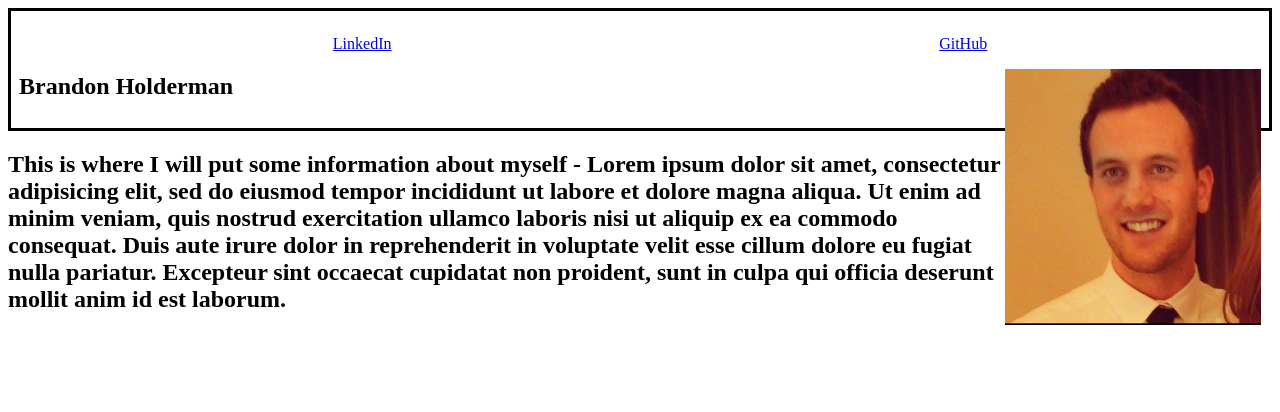
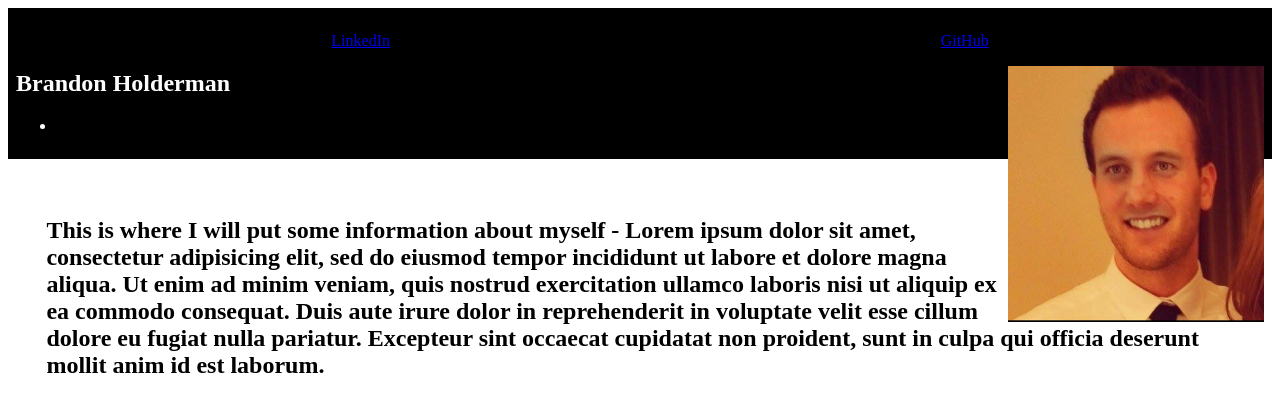
Before and after one commit to bhold6160/portfolio, a plain HTML site: page index.html in a window 1280 px wide. Drawn offline with Linux system fonts and the light colour scheme.

Commit message:
working on css layout of header

```diff
--- a/index.html
+++ b/index.html
@@ -3,6 +3,7 @@
 <head>
   <meta charset="utf-8">
   <link rel="stylesheet" href="style.css">
+  <!-- <link rel="stylesheet" href="vendor/normalize.css"> -->
   <link rel="icon" type="image/x-icon" href="https://avatars2.githubusercontent.com/u/18607604?v=3&s=200">
   <meta name="viewport" content="width=device-width, initial-scale=1.0">
   <title>Brandon Holderman</title>
@@ -17,12 +18,18 @@
     </nav>
     <img class="my-pic" src="images/Picture.jpg">
     <section>
-      <h1>Brandon Holderman</h1>
+      <h1 class="ontop">Brandon Holderman</h1>
+      <ul>
+        <li></li>
+      </ul>
     </section>
   </header>
-  <main>
+  <main class="about-me">
     <h2>This is where I will put some information about myself - Lorem ipsum dolor sit amet, consectetur adipisicing elit, sed do eiusmod tempor incididunt ut labore et dolore magna aliqua. Ut enim ad minim veniam, quis nostrud exercitation ullamco laboris nisi ut aliquip ex ea commodo consequat. Duis aute irure dolor in reprehenderit in voluptate velit esse cillum dolore eu fugiat nulla pariatur. Excepteur sint occaecat cupidatat non proident, sunt in culpa qui officia deserunt mollit anim id est laborum.</h2>
   <aside class="side-nav">
+    <nav class="scrolling-nav">
+
+    </nav>
 
   </aside>
   </main>
--- a/style.css
+++ b/style.css
@@ -1,7 +1,24 @@
 .header {
   padding: 0.5em;
-  border: solid black;
+  /*border: solid black;*/
+  background-color: black;
+  color: white;
 }
+
+/*.header {
+height: 4em;
+padding-top: 0.5em;
+opacity: 0.5;
+background: black;
+border-top: 3px solid #ccc;
+border-bottom: 3px solid #ccc;
+margin-top: 1em;
+}*/
+
+/*h1.ontop {
+  position: relative;
+  top: 4.7em;
+}*/
 
 .my-pic {
 float: right;
@@ -10,13 +27,18 @@ height: 20vw;
 }
 
 .top-nav ul {
-  text-decoration: none;
+  /*text-decoration: none;*/
   list-style: none;
   display: flex;
   justify-content: space-around;
+  color: white;
 }
 
 .top-nav:hover ul {
   display: flex;
-  color: white;
+  color: blue;
 }
+
+.about-me {
+  padding: 3vw;
+}
```
